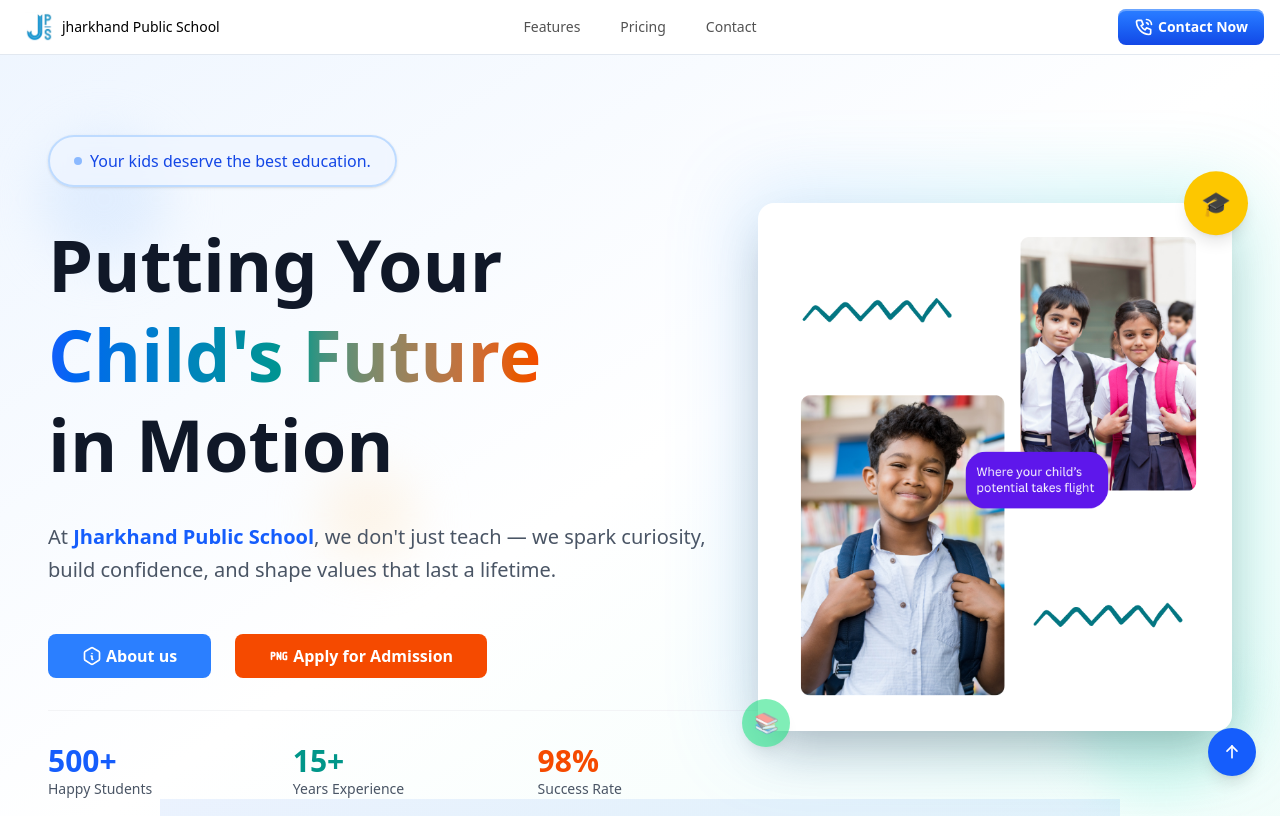
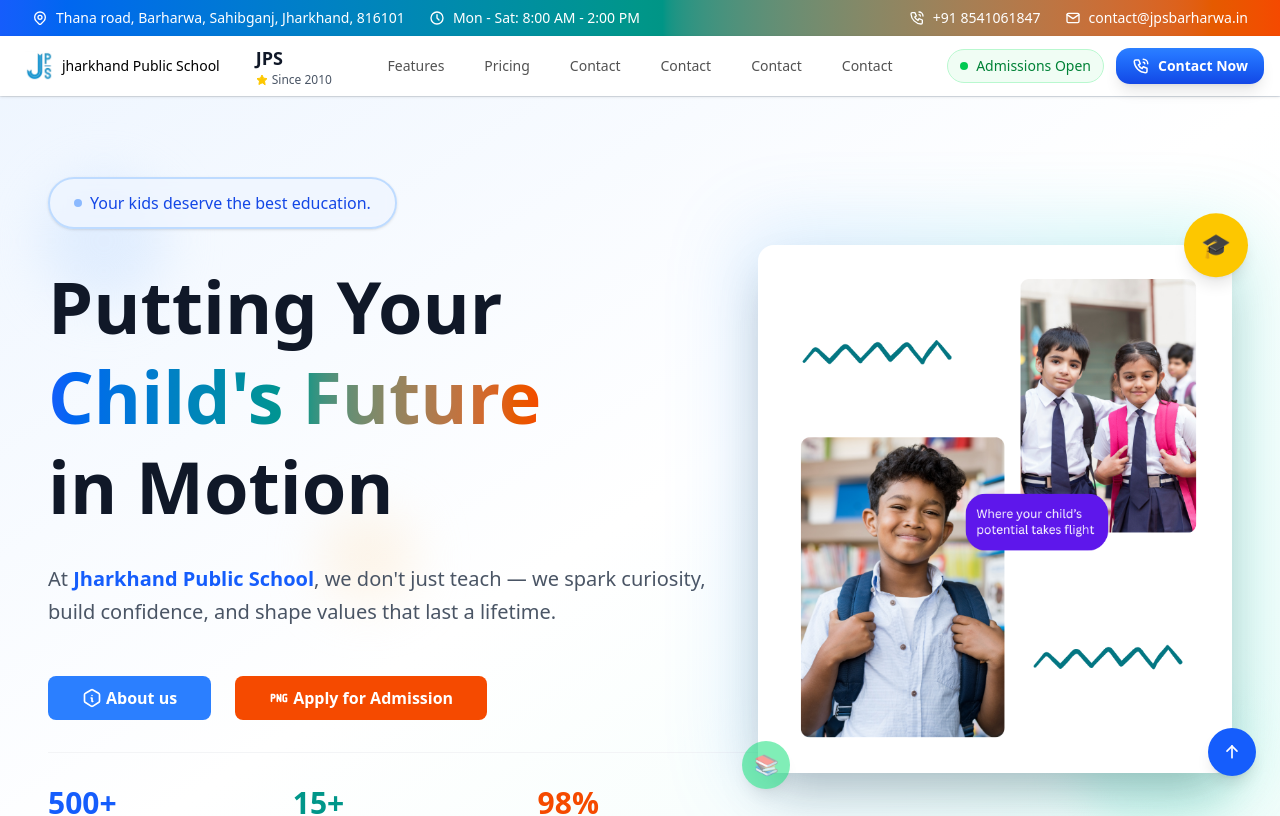
Before and after one commit to subham-anand/Jharkhand-public-school, a Next.js app: page / in a window 1280 px wide. Shown: the top 816 px of the page. Built offline with nearby package versions, Linux system fonts and the light colour scheme.

Commit message:
Update contact information in footer and navbar; enhance navigation items

```diff
--- a/components/MyComponents/MainFooter.tsx
+++ b/components/MyComponents/MainFooter.tsx
@@ -281,20 +281,20 @@ export default function MainFooter() {
                   <ContactInfoItem
                     icon={<IconMapPin size={18} />}
                     title="Address"
-                    content="123 Education Street, Ranchi, Jharkhand 834001"
+                    content="Thana road, Barharwa, Sahibganj, Jharkhand, 816101"
                     link="https://maps.google.com"
                   />
                   <ContactInfoItem
                     icon={<IconPhone size={18} />}
                     title="Phone"
-                    content="+91 9876543210"
-                    link="tel:+919876543210"
+                    content="+91 8541061847"
+                    link="tel:+918541061847"
                   />
                   <ContactInfoItem
                     icon={<IconMail size={18} />}
                     title="Email"
-                    content="info@jharkhnadpublicschool.edu"
-                    link="mailto:info@jharkhnadpublicschool.edu"
+                    content="contact@jpsbarharwa.in"
+                    link="mailto:contact@jpsbarharwa.in"
                   />
                   <ContactInfoItem
                     icon={<IconClock size={18} />}
--- a/components/MyComponents/MainNavbar.tsx
+++ b/components/MyComponents/MainNavbar.tsx
@@ -11,41 +11,131 @@ import {
 	MobileNavMenu,
 } from "@/components/ui/resizable-navbar";
 import { navItems } from "@/utils/navItems";
-import { IconPhoneCall } from "@tabler/icons-react";
-import { useState } from "react";
+import { IconPhoneCall, IconMail, IconMapPin, IconClock, IconStar, IconShield } from "@tabler/icons-react";
+import { useState, useEffect } from "react";
 
 export function MainNavbar() {
+	const [isMobileMenuOpen, setIsMobileMenuOpen] = useState(false);
+	const [isScrolled, setIsScrolled] = useState(false);
 
+	// Handle scroll effect for navbar background
+	useEffect(() => {
+		const handleScroll = () => {
+			setIsScrolled(window.scrollY > 20);
+		};
 
-	const [isMobileMenuOpen, setIsMobileMenuOpen] = useState(false);
+		window.addEventListener('scroll', handleScroll);
+		return () => window.removeEventListener('scroll', handleScroll);
+	}, []);
 
 	return (
 		<div className="relative w-full">
+			{/* Top Info Bar */}
+			<div className="hidden lg:block bg-gradient-to-r from-blue-600 via-teal-600 to-orange-600 text-white py-2">
+				<div className="max-w-7xl mx-auto px-4 sm:px-6 lg:px-8">
+					<div className="flex items-center justify-between text-sm">
+						{/* Left Info */}
+						<div className="flex items-center gap-6">
+							<div className="flex items-center gap-2">
+								<IconMapPin size={16} />
+								<span>Thana road, Barharwa, Sahibganj, Jharkhand, 816101</span>
+							</div>
+							<div className="flex items-center gap-2">
+								<IconClock size={16} />
+								<span>Mon - Sat: 8:00 AM - 2:00 PM</span>
+							</div>
+						</div>
+
+						{/* Right Contact */}
+						<div className="flex items-center gap-6">
+							<div className="flex items-center gap-2">
+								<IconPhoneCall size={16} />
+								<a href="tel:+918541061847" className="hover:text-yellow-200 transition-colors">
+									+91 8541061847
+								</a>
+							</div>
+							<div className="flex items-center gap-2">
+								<IconMail size={16} />
+								<a href="mailto:contact@jpsbarharwa.in" className="hover:text-yellow-200 transition-colors">
+									contact@jpsbarharwa.in
+								</a>
+							</div>
+						</div>
+					</div>
+				</div>
+			</div>
+
+			{/* Main Navbar */}
+			<div className={`sticky top-0 z-50 transition-all duration-300 ${
+				isScrolled
+					? 'bg-white/95 backdrop-blur-md shadow-lg border-b border-gray-200'
+					: 'bg-white shadow-sm'
+			}`}>
 				<Navbar>
 					{/* Desktop Navigation */}
 					<NavBody>
+						{/* Enhanced Logo Section */}
+						<div className="flex items-center gap-3">
 							<NavbarLogo />
+							<div className="hidden sm:block">
+								<div className="flex flex-col">
+									<span className="text-lg font-bold text-gray-900">JPS</span>
+									<div className="flex items-center gap-1">
+										<IconStar size={12} className="text-yellow-400 fill-yellow-400" />
+										<span className="text-xs text-gray-600">Since 2010</span>
+									</div>
+								</div>
+							</div>
+						</div>
+
+						{/* Navigation Items with Enhanced Styling */}
+						<div className="hidden lg:flex">
 							<NavItems items={navItems} />
-					<div className="flex items-center gap-4">
+						</div>
+
+						{/* Action Buttons */}
+						<div className="flex items-center gap-3">
+							{/* Admission Status Badge */}
+							<div className="hidden xl:flex items-center gap-2 px-3 py-1.5 bg-green-50 border border-green-200 rounded-full text-green-700 text-sm font-medium">
+								<div className="w-2 h-2 bg-green-500 rounded-full animate-pulse"></div>
+								<span>Admissions Open</span>
+							</div>
+
+							{/* Contact Button */}
 							<NavbarButton
 								variant="gradient"
-							className="flex items-center justify-center gap-x-1 flex-nowrap"
+								className="flex items-center justify-center gap-x-2 px-4 py-2 font-semibold rounded-xl shadow-lg hover:shadow-xl transition-all duration-300 hover:scale-105"
 							>
-							<IconPhoneCall size={20} /> Contact Now
+								<IconPhoneCall size={18} />
+								<span className="hidden sm:inline">Contact Now</span>
 							</NavbarButton>
-						{/* <NavbarButton variant="primary">Book a call</NavbarButton> */}
+
+							{/* Emergency Contact (Desktop Only) */}
+							{/* <div className="hidden xl:flex items-center gap-2 px-3 py-2 bg-red-50 border border-red-200 rounded-xl text-red-700">
+								<IconShield size={16} />
+								<div className="text-xs">
+									<div className="font-semibold">Emergency</div>
+									<div>+91 8541061847</div>
+								</div>
+							</div> */}
 						</div>
 					</NavBody>
 
-				{/* Mobile Navigation */}
+					{/* Enhanced Mobile Navigation */}
 					<MobileNav>
 						<MobileNavHeader>
+							{/* Mobile Logo with Info */}
+							<div className="flex items-center gap-2">
 								<NavbarLogo />
+								<div className="flex flex-col">
+									<span className="text-base font-bold text-gray-900">JPS</span>
+									<span className="text-xs text-gray-600">Est. 2010</span>
+								</div>
+							</div>
+
 							<MobileNavToggle
 								isOpen={isMobileMenuOpen}
-							onClick={() =>
-								setIsMobileMenuOpen(!isMobileMenuOpen)
-							}
+								onClick={() => setIsMobileMenuOpen(!isMobileMenuOpen)}
 							/>
 						</MobileNavHeader>
 
@@ -53,37 +143,82 @@ export function MainNavbar() {
 							isOpen={isMobileMenuOpen}
 							onClose={() => setIsMobileMenuOpen(false)}
 						>
+							{/* Mobile Contact Info */}
+							<div className="px-4 py-3 bg-gradient-to-r from-blue-50 to-teal-50 rounded-lg mb-4">
+								<div className="flex items-center gap-2 text-sm text-blue-700 mb-2">
+									<IconPhoneCall size={16} />
+									<a href="tel:+918541061847">+91 8541061847</a>
+								</div>
+								<div className="flex items-center gap-2 text-sm text-blue-700">
+									<IconMail size={16} />
+									<a href="mailto:contact@jpsbarharwa.in">contact@jpsbarharwa.in</a>
+								</div>
+							</div>
+
+							{/* Admission Status for Mobile */}
+							<div className="flex items-center justify-center gap-2 px-4 py-2 bg-green-50 border border-green-200 rounded-lg text-green-700 text-sm font-medium mb-4">
+								<div className="w-2 h-2 bg-green-500 rounded-full animate-pulse"></div>
+								<span>🎓 Admissions Open 2025-26</span>
+							</div>
+
+							{/* Navigation Links */}
+							<div className="space-y-2 mb-6">
 								{navItems.map((item, idx) => (
 									<a
 										key={`mobile-link-${idx}`}
 										href={item.link}
 										onClick={() => setIsMobileMenuOpen(false)}
-								className="relative text-neutral-600 dark:text-neutral-300"
+										className="flex items-center justify-between px-4 py-3 text-gray-700 hover:text-blue-600 hover:bg-blue-50 rounded-lg transition-all duration-200 group"
 									>
-								<span className="block">{item.name}</span>
+										<span className="font-medium">{item.name}</span>
+										<span className="text-gray-400 group-hover:text-blue-600 transition-colors">→</span>
 									</a>
 								))}
-						<div className="flex w-full flex-col gap-4">
+							</div>
+
+							{/* Mobile Action Buttons */}
+							<div className="flex flex-col gap-3">
 								<NavbarButton
 									onClick={() => setIsMobileMenuOpen(false)}
 									variant="gradient"
-								className="w-full flex items-center justify-center gap-x-1 flex-nowrap"
+									className="w-full flex items-center justify-center gap-x-2 py-3 font-semibold rounded-xl shadow-lg"
 								>
-								<IconPhoneCall size={20} /> Contact Now
+									<IconPhoneCall size={18} />
+									Contact Now
 								</NavbarButton>
-							{/* <NavbarButton
+
+								{/* Quick Actions */}
+								<div className="grid grid-cols-2 gap-3">
+									<button
 										onClick={() => setIsMobileMenuOpen(false)}
-                variant="primary"
-                className="w-full"
+										className="flex flex-col items-center gap-1 px-4 py-3 bg-blue-50 text-blue-700 rounded-xl hover:bg-blue-100 transition-colors"
 									>
-                Book a call
-              </NavbarButton> */}
+										<IconMapPin size={20} />
+										<span className="text-xs font-medium">Visit Us</span>
+									</button>
+									<button
+										onClick={() => setIsMobileMenuOpen(false)}
+										className="flex flex-col items-center gap-1 px-4 py-3 bg-orange-50 text-orange-700 rounded-xl hover:bg-orange-100 transition-colors"
+									>
+										<IconStar size={20} />
+										<span className="text-xs font-medium">Apply Now</span>
+									</button>
+								</div>
+							</div>
+
+							{/* Mobile Footer Info */}
+							<div className="mt-6 pt-4 border-t border-gray-200 text-center">
+								<p className="text-xs text-gray-500">
+									🌟 Educating with Heart Since 2010
+								</p>
+								<p className="text-xs text-gray-400 mt-1">
+									Mon - Sat: 8:00 AM - 2:00 PM
+								</p>
 							</div>
 						</MobileNavMenu>
 					</MobileNav>
 				</Navbar>
-			{/*  */}
-			{/* Navbar */}
+			</div>
 		</div>
 	);
 }
--- a/utils/navItems.ts
+++ b/utils/navItems.ts
@@ -10,5 +10,17 @@ export const navItems = [
 	{
 		name: "Contact",
 		link: "#contact"
-	}
+	},
+	{
+		name: "Contact",
+		link: "#contact"
+	},
+	{
+		name: "Contact",
+		link: "#contact"
+	},
+	{
+		name: "Contact",
+		link: "#contact"
+	},
 ];
```
Lines whose indentation alone changed are shown as unchanged.
